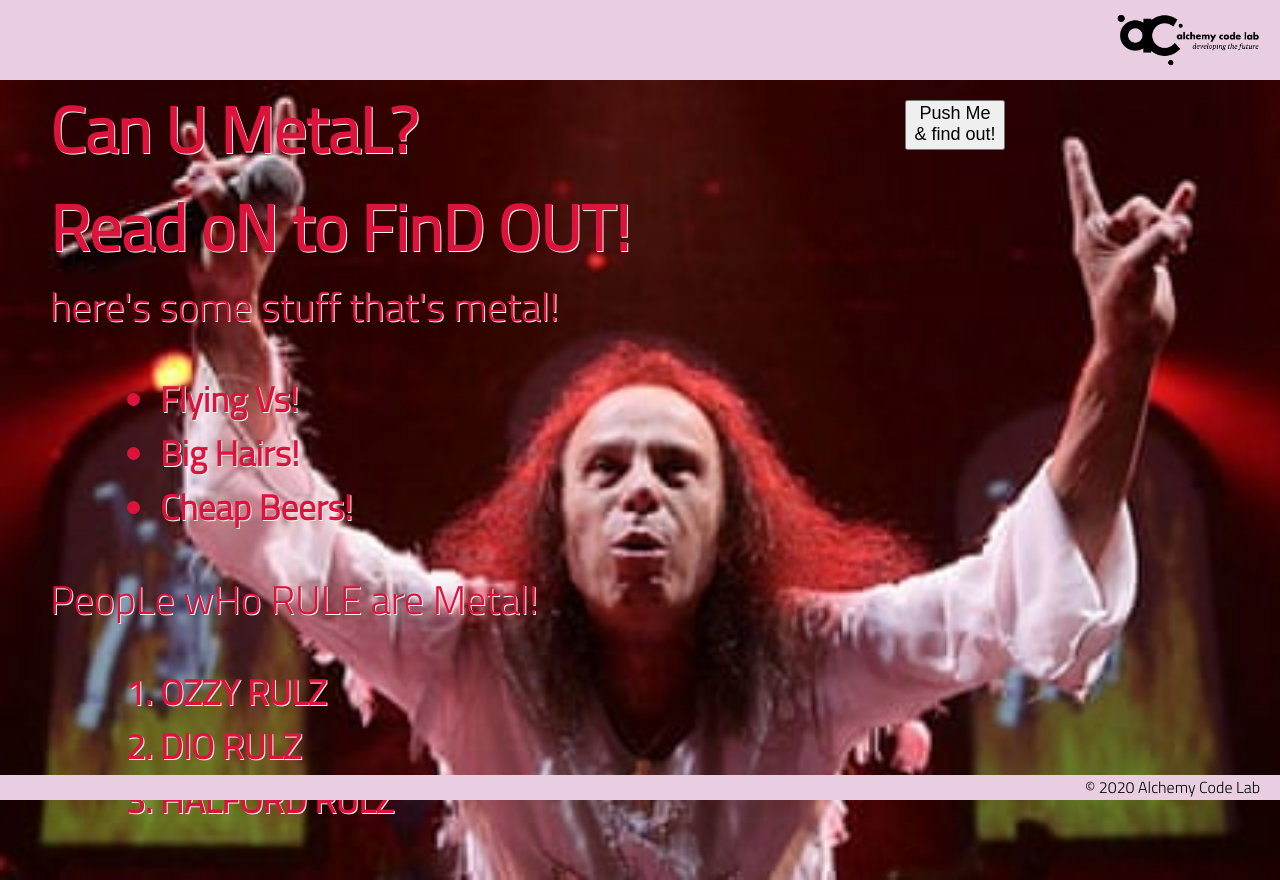
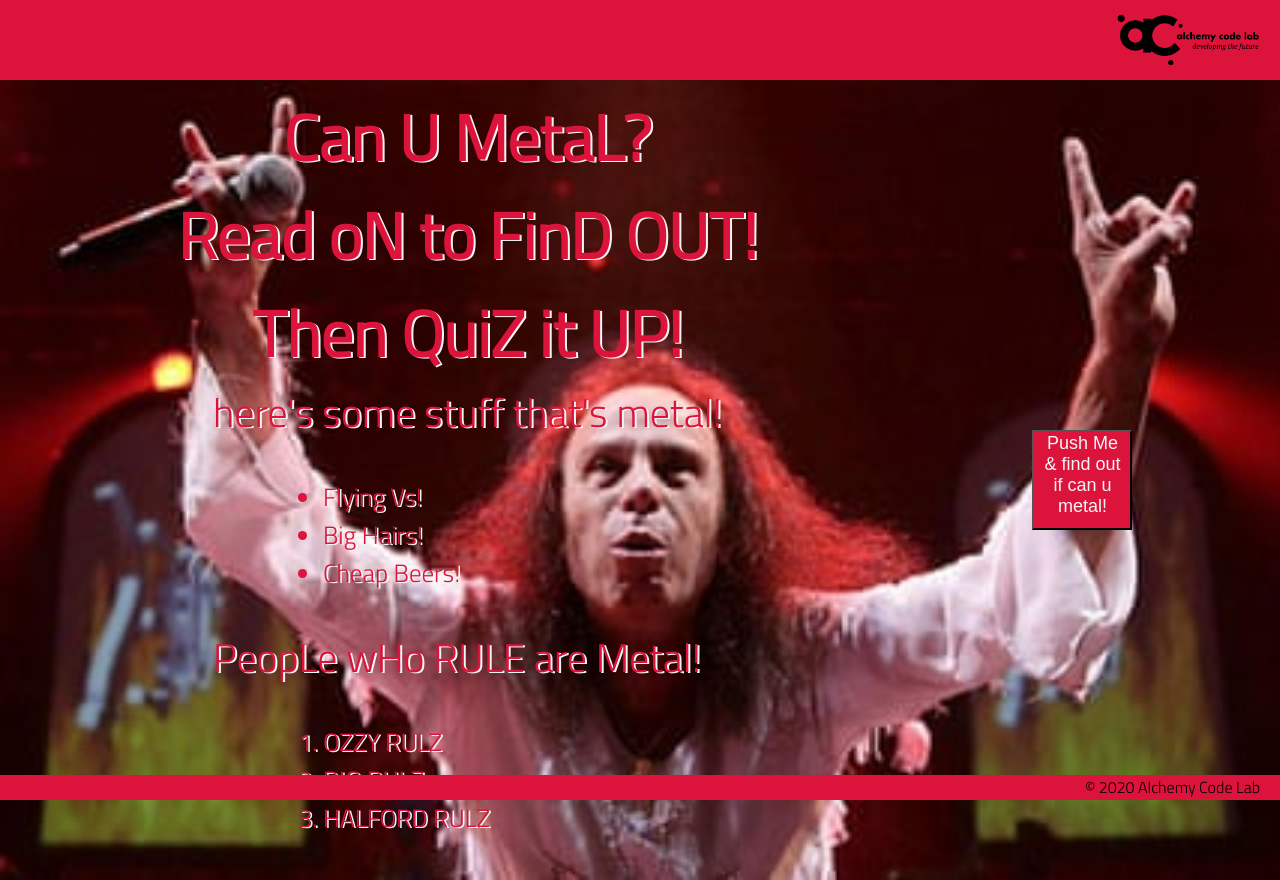
Before and after one commit to Jerud-Moyer/lab-01-about-me, a plain HTML site: page index.html in a window 1280 px wide. Drawn offline with Linux system fonts and the light colour scheme.

Commit message:
cleaning things up

```diff
--- a/app.js
+++ b/app.js
@@ -13,7 +13,7 @@ import { countsAsAYes } from './metalUtils.js';
 theeButton.addEventListener ('click', () => {
     const name = prompt('What is your name?');
     const really = prompt('Wanna take the quiz?');
-        if (really === false) return;
+    if (!countsAsAYes(really)) return;
     const answer1 = prompt('Is the Flying V a metal guitar?');
     const answer2 = prompt('Does OZZY rule?');
     const answer3 = prompt('Is IPA metal?');
--- a/index.html
+++ b/index.html
@@ -21,6 +21,7 @@
     <main>
         <h2 class="words">Can U MetaL?</h2>
         <h2 class="words">Read oN to FinD OUT!</h2>
+        <h2 class="words">Then QuiZ it UP!</h2>
         <article class="words">here's some stuff that's metal!
             <ul>
                 <li>Flying Vs!</li>
@@ -36,7 +37,7 @@
 
         </article>
 
-     <button id="theOneButton">Push Me & find out!</button>
+     <button id="theOneButton">Push Me & find out if can u metal!</button>
      <span class="words" id="result"></span>
     </main>
     <footer>
--- a/styles/style.css
+++ b/styles/style.css
@@ -24,18 +24,20 @@ body {
 
 button {
     display: flex;
-    height: 50px;
+    height: 100px;
     width: 100px;
     margin: 20px;
     font-size: large;
-
+    justify-content: right;
+    color: whitesmoke;
+    background-color: crimson;
 }
 
 
 header {
     display: flex;
     justify-content: flex-end;
-    background-color: var(--color3);
+    background-color: crimson;
     height: var(--header-height);
     box-shadow: var(--shadow);
 }
@@ -43,7 +45,7 @@ header {
 footer {
     display: flex;
     justify-content: flex-end;
-    background-color: var(--color3);
+    background-color: crimson;
     box-shadow: var(--shadow);
 }
 
@@ -75,29 +77,32 @@ main {
     overflow: scroll;
     height: 100%;
     width: 100%;
+    justify-content: center;
+    align-items: center;
 
 }
 
 .words {
     color: crimson;
-    text-shadow: whitesmoke 1px 1px;
+    text-shadow: whitesmoke 2px 1px;
     margin-left: 50px;
 }
 
 li {
-    font-weight: bolder;
+    font-weight: 10px;
     margin-left: 75px;
+
 }
 
 ul {
     margin: 35px;
-    font-size: 35px;
+    font-size: 25px;
 
 }
 
 ol {
     margin: 35px;
-    font-size: 35px;
+    font-size: 25px;
 }
 
 article {
@@ -106,6 +111,7 @@ article {
 
 span {
     font-size: 40px;
+    margin-right: 35px;
 }
 
 
@@ -118,7 +124,7 @@ footer {
     height: var(--footer-height);
     display: flex;
     justify-content: flex-end;
-    background-color: var(--color3);
+    background-color: crimson;
     box-shadow: var(--shadow);
 }
 
```
